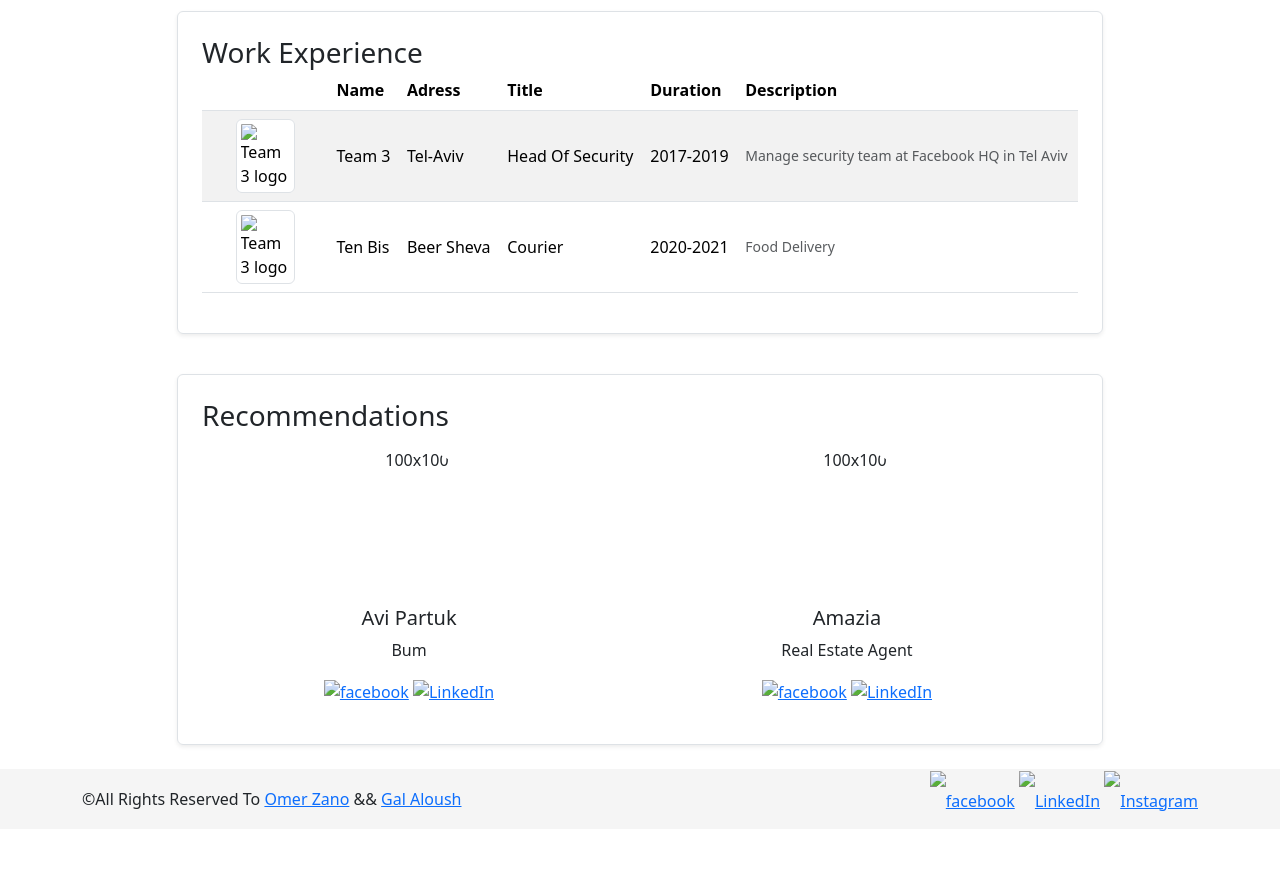
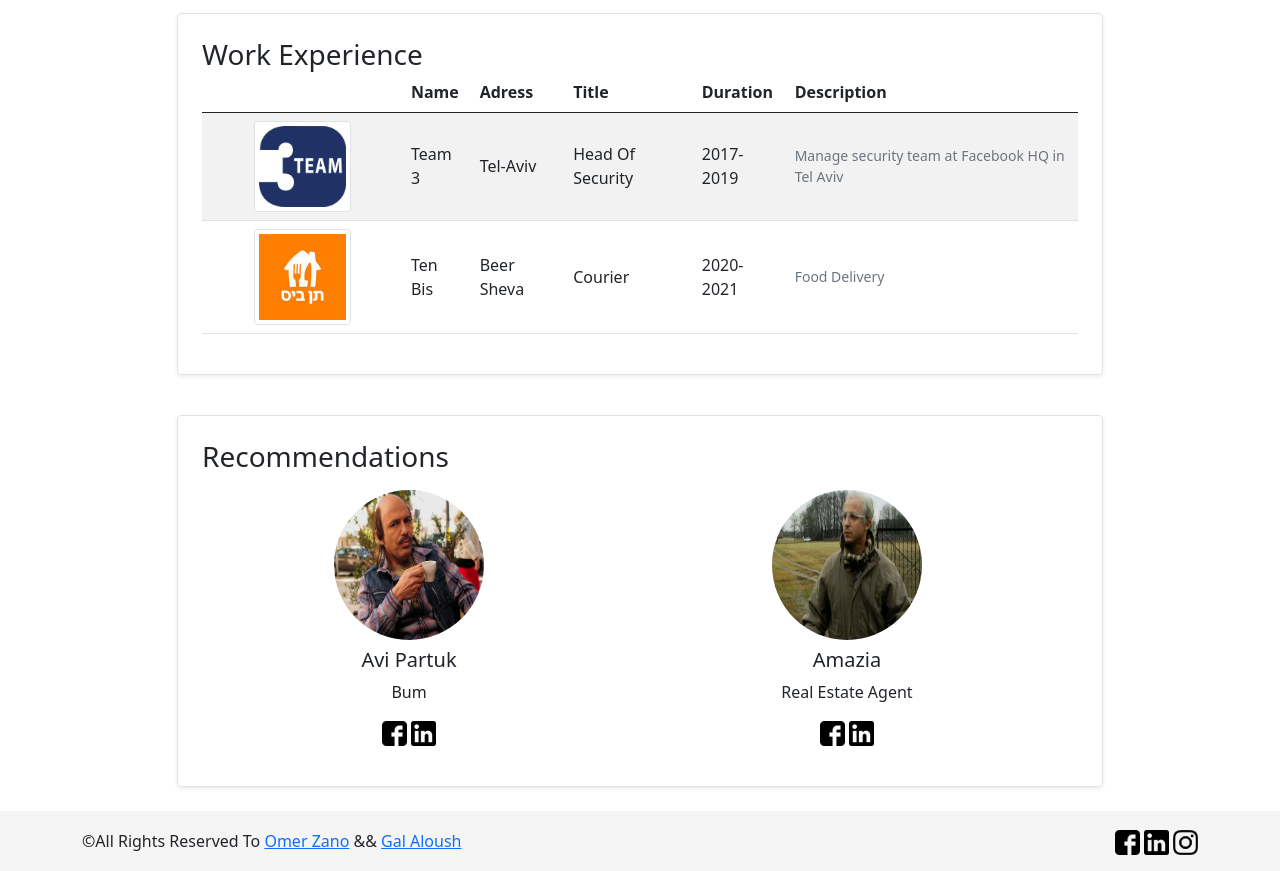
Before and after one commit to omer21104/Web-Dev-Assignment-1, a plain HTML site: page index.html in a window 1280 px wide. Shown: the part 786-1657 px from the top of the page. Before the commit the page ends 1617 px from the top, so only its background shows below. Drawn offline with nearby package versions, Linux system fonts and the light colour scheme.

Commit message:
#6 Changed to CDN, and fixed relative pathes

```diff
--- a/index.html
+++ b/index.html
@@ -4,7 +4,7 @@
 <head>
     <meta charset="utf-8">
     <meta name="viewport" content="width=device-width, initial-scale=1">
-    <link href="../Web Dev Assignment 1/BS/css/bootstrap.css" rel="stylesheet">
+    <link href="https://cdn.jsdelivr.net/npm/bootstrap@5.0.0-beta3/dist/css/bootstrap.min.css" rel="stylesheet" integrity="sha384-eOJMYsd53ii+scO/bJGFsiCZc+5NDVN2yr8+0RDqr0Ql0h+rP48ckxlpbzKgwra6" crossorigin="anonymous">
     <link rel="stylesheet" href="styles.css">
     <title>Omer Zano</title>
 
@@ -53,7 +53,7 @@
 
                     </div>
                     <div class="col p-4">
-                        <img class="img-fluid rounded mx-auto d-block" src="../Web Dev Assignment 1/assets/shauli.jpg" alt="">
+                        <img class="img-fluid rounded mx-auto d-block" src="./assets/shauli.jpg" alt="">
                     </div>
                 </div>
             </div>
@@ -124,7 +124,7 @@
                             </thead>
                             <tbody>
                                 <tr>
-                                    <td class="px-1"><img src="../Web Dev Assignment 1/assets/Logo-team3.jpg" alt="Team 3 logo" class="img-fluid img-thumbnail table-img mx-auto d-block"></td>
+                                    <td class="px-1"><img src="./assets/Logo-team3.jpg" alt="Team 3 logo" class="img-fluid img-thumbnail table-img mx-auto d-block"></td>
                                     <td class=" align-middle">Team 3</td>
                                     <td class=" align-middle">Tel-Aviv</td>
                                     <td class=" align-middle">Head Of Security</td>
@@ -132,7 +132,7 @@
                                     <td class="text-muted small align-middle">Manage security team at Facebook HQ in Tel Aviv</td>
                                 </tr>
                                 <tr>
-                                    <td class="px-1"><img src="../Web Dev Assignment 1/assets/Logo-tenbis.jpg" alt="Team 3 logo" class="img-fluid img-thumbnail table-img mx-auto d-block"></td>
+                                    <td class="px-1"><img src="./assets/Logo-tenbis.jpg" alt="Team 3 logo" class="img-fluid img-thumbnail table-img mx-auto d-block"></td>
                                     <td class=" align-middle">Ten Bis</td>
                                     <td class=" align-middle">Beer Sheva</td>
                                     <td class=" align-middle">Courier</td>
@@ -155,13 +155,13 @@
 
                         <div class="col-md-6 d-flex flex-row justify-content-between">
                             <div class="container py-3 text-center">
-                                <img class="mx-auto d-block rounded-circle rec-img" alt="100x100" src="../Web Dev Assignment 1/assets/avi.jpg">
+                                <img class="mx-auto d-block rounded-circle rec-img" alt="100x100" src="./assets/avi.jpg">
                                 <h5 class="text-center pt-2">Avi Partuk</h5>
                                 <p class="text-center">Bum</p>
 
                                 <div>
-                                    <a href="https://www.youtube.com/watch?v=dQw4w9WgXcQ?autoplay=1" target="_blank"><img class="icon-img mx-auto" src="../Web Dev Assignment 1/assets/facebook-icon.png" alt="facebook"></a>
-                                    <a href="https://www.youtube.com/watch?v=dQw4w9WgXcQ?autoplay=1" target="_blank"><img class="icon-img mx-auto" src="../Web Dev Assignment 1/assets/linkedin-icon.png" alt="LinkedIn"></a>
+                                    <a href="https://www.youtube.com/watch?v=dQw4w9WgXcQ?autoplay=1" target="_blank"><img class="icon-img mx-auto" src="./assets/facebook-icon.png" alt="facebook"></a>
+                                    <a href="https://www.youtube.com/watch?v=dQw4w9WgXcQ?autoplay=1" target="_blank"><img class="icon-img mx-auto" src="./assets/linkedin-icon.png" alt="LinkedIn"></a>
                                 </div>
 
                             </div>
@@ -169,13 +169,13 @@
                         </div>
                         <div class="col-md-6 d-flex flex-row justify-content-between">
                             <div class="container py-3 text-center">
-                                <img class="mx-auto d-block rounded-circle rec-img" alt="100x100" src="../Web Dev Assignment 1/assets/amazia.jpg">
+                                <img class="mx-auto d-block rounded-circle rec-img" alt="100x100" src="./assets/amazia.jpg">
                                 <h5 class="text-center pt-2">Amazia</h5>
                                 <p class="text-center">Real Estate Agent</p>
 
                                 <div>
-                                    <a href="https://www.youtube.com/watch?v=dQw4w9WgXcQ?autoplay=1" target="_blank"><img class="icon-img mx-auto" src="../Web Dev Assignment 1/assets/facebook-icon.png" alt="facebook"></a>
-                                    <a href="https://www.youtube.com/watch?v=dQw4w9WgXcQ?autoplay=1" target="_blank"><img class="icon-img mx-auto" src="../Web Dev Assignment 1/assets/linkedin-icon.png" alt="LinkedIn"></a>
+                                    <a href="https://www.youtube.com/watch?v=dQw4w9WgXcQ?autoplay=1" target="_blank"><img class="icon-img mx-auto" src="./assets/facebook-icon.png" alt="facebook"></a>
+                                    <a href="https://www.youtube.com/watch?v=dQw4w9WgXcQ?autoplay=1" target="_blank"><img class="icon-img mx-auto" src="./assets/linkedin-icon.png" alt="LinkedIn"></a>
                                 </div>
 
                             </div>
@@ -192,9 +192,9 @@
                 <span>&#169;All Rights Reserved To <a href="https://github.com/omer21104" target="_blank">Omer Zano</a> && <a href="https://github.com/GalAloush" target="_blank">Gal Aloush</a></span>
             </div>
             <div>
-                <span><a href="https://www.youtube.com/watch?v=dQw4w9WgXcQ?autoplay=1" target="_blank"><img class="icon-img" src="../Web Dev Assignment 1/assets/facebook-icon.png" alt="facebook"></a></span>
-                <span><a href="https://www.youtube.com/watch?v=dQw4w9WgXcQ?autoplay=1" target="_blank"><img class="icon-img" src="../Web Dev Assignment 1/assets/linkedin-icon.png" alt="LinkedIn"></a></span>
-                <span><a href="https://www.youtube.com/watch?v=dQw4w9WgXcQ?autoplay=1" target="_blank"><img class="icon-img" src="../Web Dev Assignment 1/assets/insta-icon.png" alt="Instagram"></a></span>
+                <span><a href="https://www.youtube.com/watch?v=dQw4w9WgXcQ?autoplay=1" target="_blank"><img class="icon-img" src="./assets/facebook-icon.png" alt="facebook"></a></span>
+                <span><a href="https://www.youtube.com/watch?v=dQw4w9WgXcQ?autoplay=1" target="_blank"><img class="icon-img" src="./assets/linkedin-icon.png" alt="LinkedIn"></a></span>
+                <span><a href="https://www.youtube.com/watch?v=dQw4w9WgXcQ?autoplay=1" target="_blank"><img class="icon-img" src="./assets/insta-icon.png" alt="Instagram"></a></span>
             </div>
         </div>
     </footer>
```
